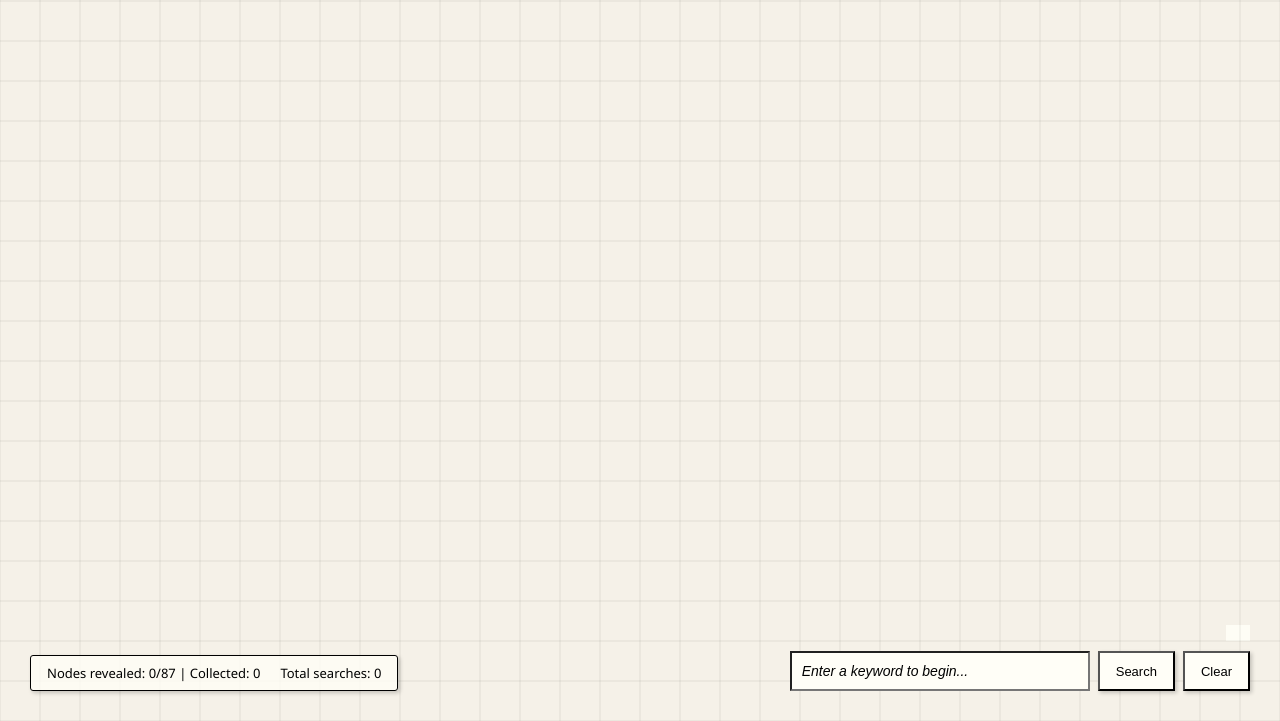
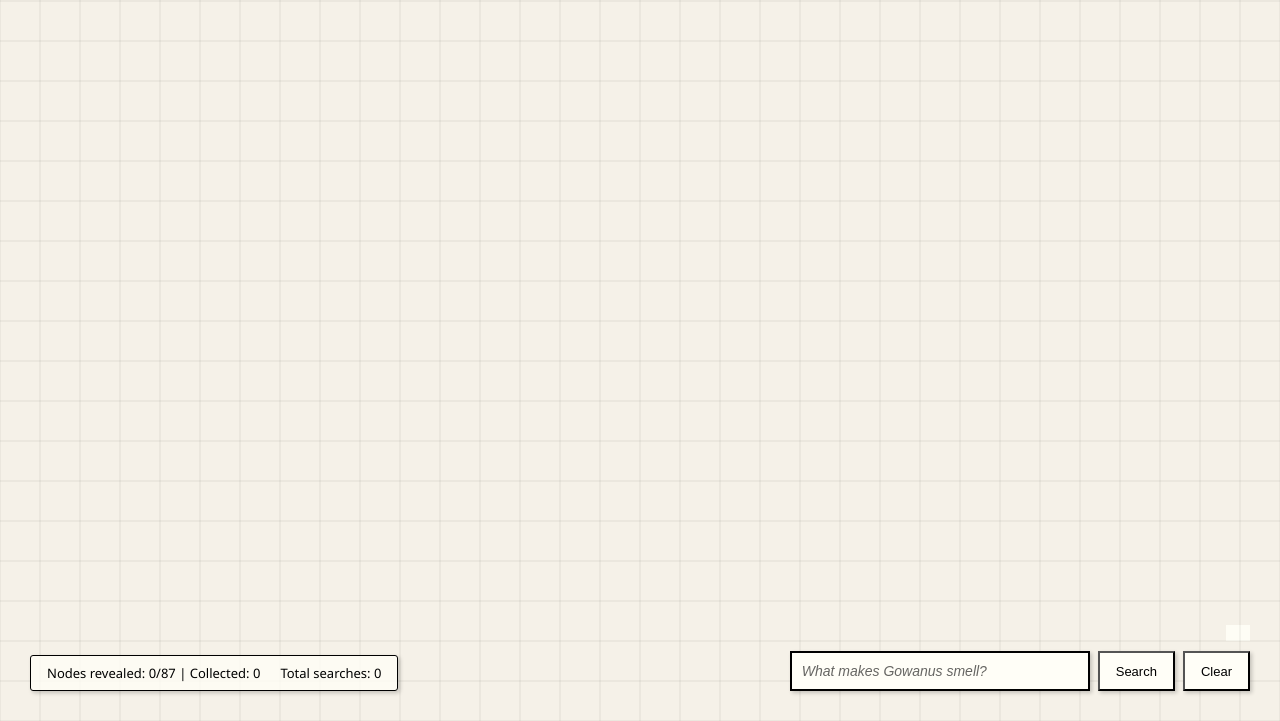
Before and after one commit to hotranchdressing/gowanus-futures-project, a website: page public/pages/map.html in a window 1280 px wide. Shown: the part 79-800 px from the top of the page. Drawn offline with Linux system fonts and the light colour scheme; a web font is replaced by a local one.

Commit message:
prompts
generated 50 questions/prompts and a few changes

```diff
--- a/public/pages/map.html
+++ b/public/pages/map.html
@@ -15,12 +15,17 @@
       </header>
 
       <div class="search-container">
-        <input
-          type="text"
-          id="search-input"
-          placeholder="Enter a keyword to begin..."
-          autocomplete="off"
-        />
+        <div class="input-wrapper">
+          <input
+            type="text"
+            id="search-input"
+            placeholder=""
+            autocomplete="off"
+          />
+          <div id="sliding-prompts" class="sliding-prompts">
+            <div class="prompt-text"></div>
+          </div>
+        </div>
         <button id="search-btn">Search</button>
         <button id="clear-btn">Clear</button>
       </div>
--- a/public/scripts/map.js
+++ b/public/scripts/map.js
@@ -14,6 +14,60 @@ const CONFIG = {
   waveAmplitude: 0.01,
   waveFrequency: 0.001
 };
+
+// Search prompts that cycle through placeholder
+const SEARCH_PROMPTS = [
+  "What makes Gowanus smell?",
+  "When will cleanup finish?",
+  "Who lives near the canal?",
+  "What's in the sludge?",
+  "How toxic is the water?",
+  "Why spray perfume?",
+  "Where does smell come from?",
+  "What did they find buried?",
+  "How deep is the canal?",
+  "Who pays for cleanup?",
+  "What's a Superfund site?",
+  "When did pollution start?",
+  "Can you swim here?",
+  "What's dredging?",
+  "Who dumped waste?",
+  "What luxury is coming?",
+  "Where are toxins going?",
+  "How long polluted?",
+  "What happened to the blob?",
+  "Why Christmas scent?",
+  "What's the EPA doing?",
+  "Who protests cleanup?",
+  "What's being built?",
+  "Where do trucks go?",
+  "How many cars found?",
+  "What bodies were discovered?",
+  "Who swims in toxic water?",
+  "What's the wellness center?",
+  "Why cover dredging?",
+  "What church is affected?",
+  "How bad is the air?",
+  "What's carcinogenic?",
+  "Who lives here anyway?",
+  "What year will it be clean?",
+  "Why so glamorous?",
+  "What's Red Hook channel?",
+  "Who's Sante Scardillo?",
+  "What Mercedes was found?",
+  "Why is it black?",
+  "What's industrial waste?",
+  "Where's sewage from?",
+  "Is Al Capone's church toxic?",
+  "What's the stench level?",
+  "Who approved this?",
+  "What about property values?",
+  "Why Brooklyn's punchline?",
+  "What comedians joked?",
+  "Where's the mecca?",
+  "What development is luxury?",
+  "Who fears the smell?"
+];
 
 // Pusher state
 let pusher;
@@ -45,6 +99,9 @@ document.addEventListener('DOMContentLoaded', async () => {
   // Start animation loop
   animate();
 
+  // Start cycling search prompts
+  cyclePlaceholder();
+
   document.getElementById('search-btn').addEventListener('click', handleSearch);
   document.getElementById('clear-btn').addEventListener('click', clearRevealed);
   document.getElementById('search-input').addEventListener('keypress', (e) => {
@@ -69,6 +126,63 @@ function resizeCanvas() {
   canvas.style.height = displayHeight + 'px';
 
   ctx.scale(dpr, dpr);
+}
+
+function cyclePlaceholder() {
+  const searchInput = document.getElementById('search-input');
+  const slidingPrompts = document.getElementById('sliding-prompts');
+  const promptText = slidingPrompts.querySelector('.prompt-text');
+  let currentIndex = 0;
+
+  // Function to slide in next prompt
+  function showNextPrompt() {
+    // Set up the next prompt below the visible area
+    promptText.textContent = SEARCH_PROMPTS[currentIndex];
+    promptText.style.transform = 'translateY(100%)';
+    promptText.style.opacity = '0';
+
+    // Trigger animation to slide up into view
+    setTimeout(() => {
+      promptText.style.transform = 'translateY(0)';
+      promptText.style.opacity = '0.6';
+    }, 50);
+
+    // After staying visible, slide up and out
+    setTimeout(() => {
+      promptText.style.transform = 'translateY(-100%)';
+      promptText.style.opacity = '0';
+    }, 7000); // Stay visible for 7 seconds
+
+    // Move to next prompt
+    currentIndex = (currentIndex + 1) % SEARCH_PROMPTS.length;
+  }
+
+  // Start with first prompt
+  showNextPrompt();
+
+  // Cycle through prompts every 8 seconds (7s visible + 1s transition)
+  setInterval(showNextPrompt, 8000);
+
+  // Hide prompts when user focuses on input
+  searchInput.addEventListener('focus', () => {
+    slidingPrompts.classList.add('hidden');
+  });
+
+  // Show prompts again when input is blurred and empty
+  searchInput.addEventListener('blur', () => {
+    if (!searchInput.value.trim()) {
+      slidingPrompts.classList.remove('hidden');
+    }
+  });
+
+  // Hide prompts when user starts typing
+  searchInput.addEventListener('input', () => {
+    if (searchInput.value) {
+      slidingPrompts.classList.add('hidden');
+    } else {
+      slidingPrompts.classList.remove('hidden');
+    }
+  });
 }
 
 async function loadNodes() {
--- a/public/styles/map.css
+++ b/public/styles/map.css
@@ -46,15 +46,65 @@ font-style: normal;
   pointer-events: auto;
 }
 
+.input-wrapper {
+  position: relative;
+  width: 300px;
+  background: #FFFEF7;
+  overflow: hidden;
+  border: 2px solid #000000;
+  box-shadow: 2px 2px 4px rgba(0, 0, 0, 0.2);
+}
+
 #search-input {
-  width: 300px;
+  width: 100%;
   padding: 10px;
-  background: #FFFEF7;
+  background: transparent;
   font-size: 14px;
   font-family: "warbler-banner", sans-serif;
-font-weight: 400;
-font-style: italic;
+  font-weight: 400;
+  font-style: italic;
   color: #000000;
+  position: relative;
+  z-index: 2;
+  border: none;
+  outline: none;
+}
+
+#search-input:focus {
+  background: #FFFEF7;
+}
+
+.sliding-prompts {
+  position: absolute;
+  top: 0;
+  left: 0;
+  width: 100%;
+  height: 100%;
+  padding: 10px;
+  pointer-events: none;
+  overflow: hidden;
+  z-index: 1;
+  display: flex;
+  align-items: center;
+}
+
+.prompt-text {
+  font-size: 14px;
+  font-family: "warbler-banner", sans-serif;
+  font-weight: 400;
+  font-style: italic;
+  color: #000000;
+  opacity: 0.6;
+  transition: transform 0.8s ease-out, opacity 0.8s ease-out;
+}
+
+.sliding-prompts.hidden {
+  display: none;
+}
+
+#search-input:focus + .sliding-prompts,
+#search-input:not(:placeholder-shown) + .sliding-prompts {
+  display: none;
 }
 
 #search-input::placeholder {
```
Also changed, not shown: public/scripts/community-meeting.js (+22 -7 lines).
